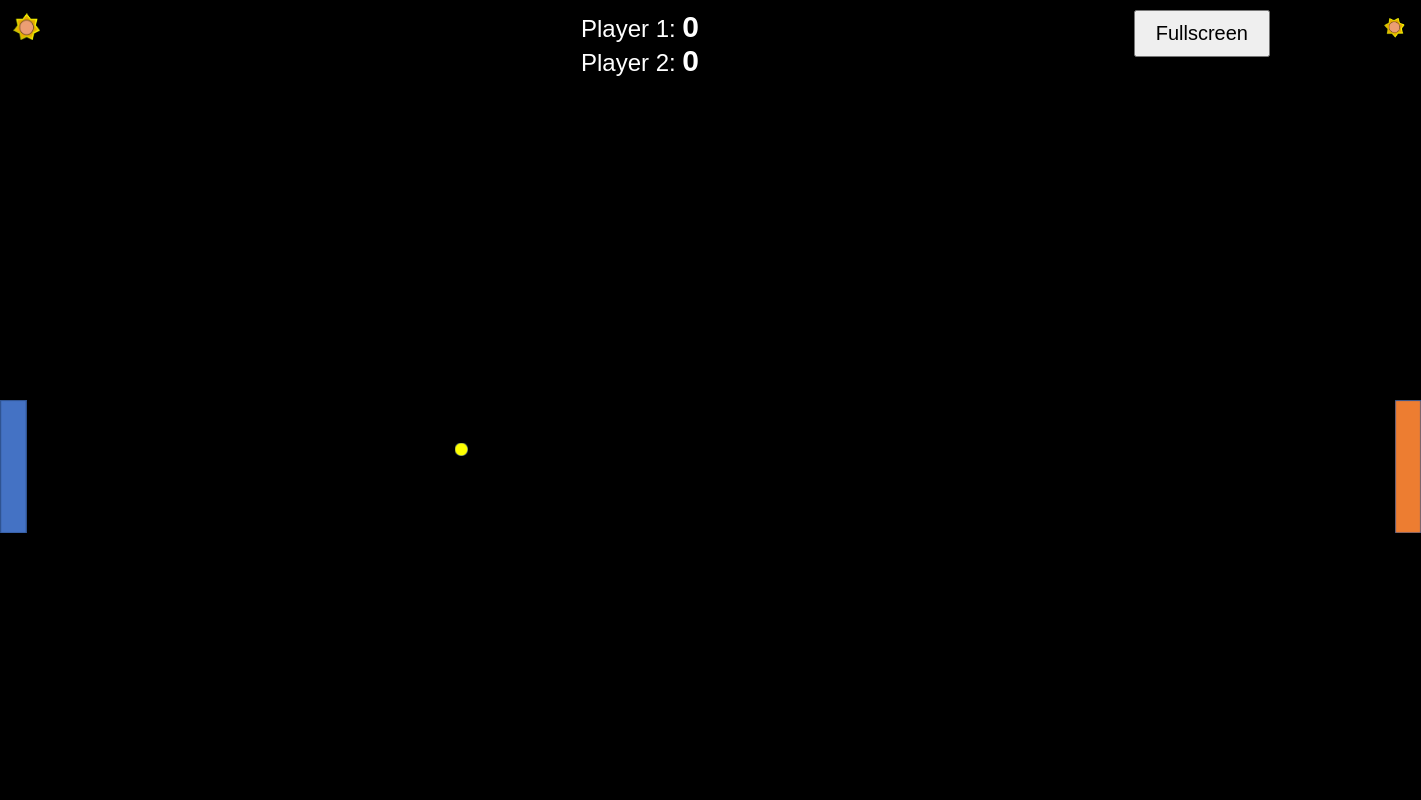
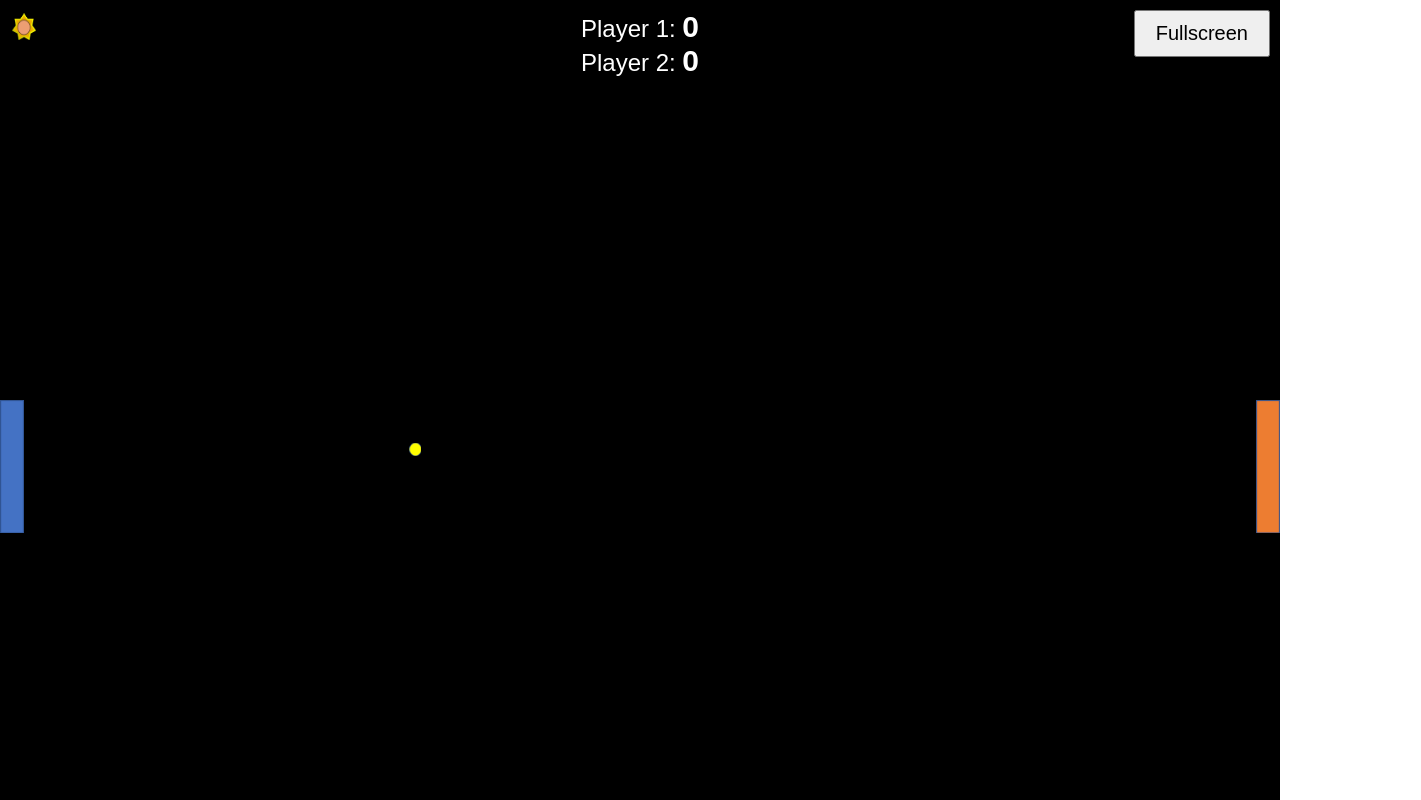
Before and after one commit to Medseb23/pongtest, a plain HTML site: page index.html in a window 1280 px wide. Shown: the whole page, 1421 px wide, since content can reach past the window. Drawn offline with Linux system fonts and the light colour scheme.

Commit message:
Update index.html

```diff
--- a/index.html
+++ b/index.html
@@ -33,15 +33,17 @@
         let scale = 1;
 
         function resizeCanvas() {
+    const width = window.innerWidth;
     const height = window.innerHeight;
-    scale = height / BASE_HEIGHT;
 
-    canvas.width = BASE_WIDTH * scale;
-    canvas.height = BASE_HEIGHT * scale;
+    canvas.width = width;
+    canvas.height = height;
 
-    context.scale(scale, scale);
+    const widthScale = width / BASE_WIDTH;
+    const heightScale = height / BASE_HEIGHT;
+
+    context.scale(widthScale, heightScale);
 }
-
 
         window.addEventListener('resize', resizeCanvas);
         resizeCanvas();
```
